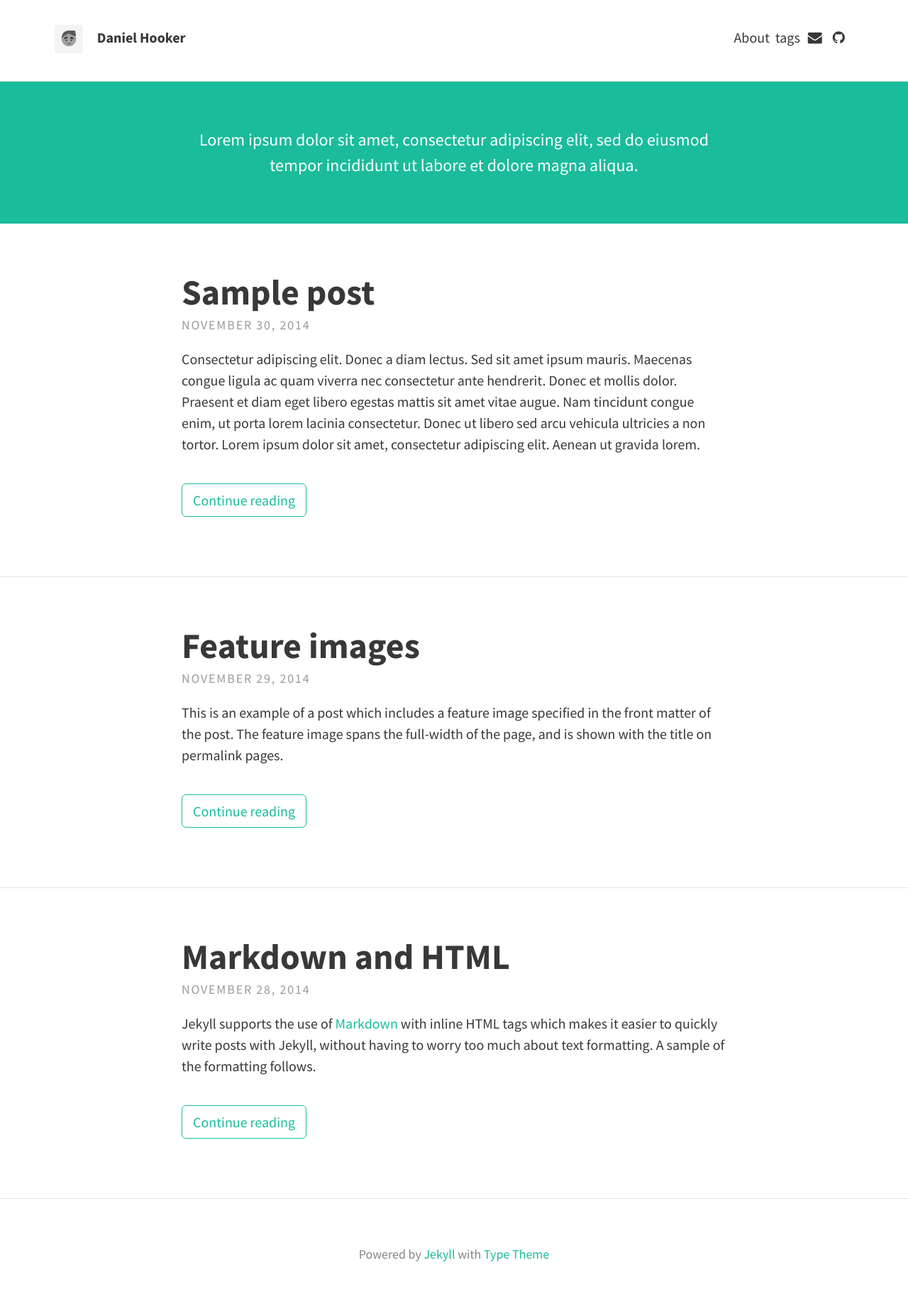
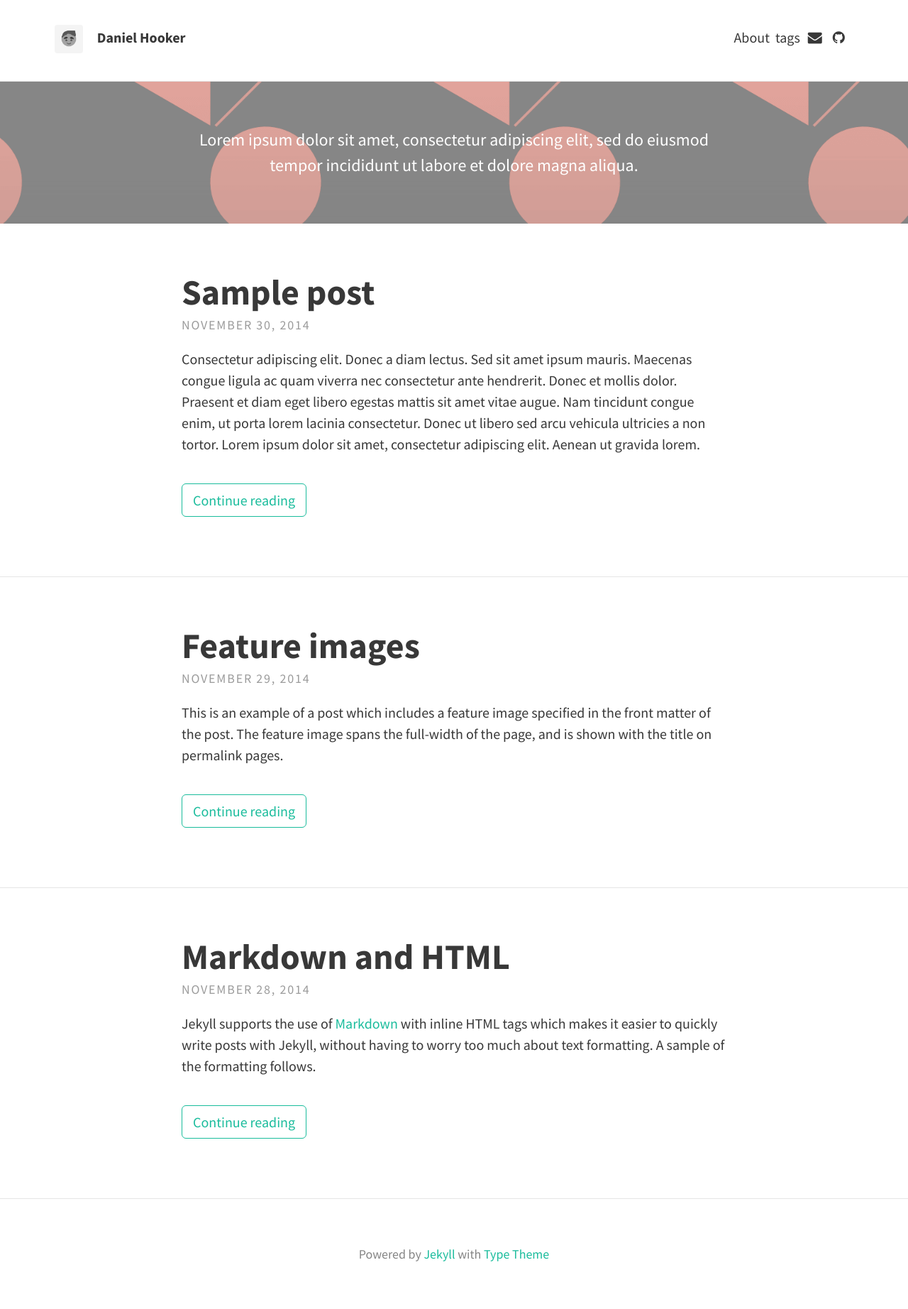
Before and after one commit to danhooker/danhooker.github.io, a Jekyll site: the page built from index.html, in a window 1280 px wide. Shown: the whole page at 71% size. Built offline with Jekyll 4.4.1, drawn with Linux system fonts in a browser that asks for light colours; the list of posts is cut into pages by our own code.

Commit message:
adding header image

```diff
--- a/_config.yml
+++ b/_config.yml
@@ -15,7 +15,7 @@ theme_settings:
   header_text: >
      <p>Lorem ipsum dolor sit amet, consectetur adipiscing elit, sed do eiusmod tempor incididunt ut labore et dolore magna aliqua.</p>
 
-  header_text_feature_image:
+  header_text_feature_image: assets/img/sample_feature_img_2.png
   footer_text: >
    Powered by <a href="https://jekyllrb.com/">Jekyll</a> with <a href="https://github.com/rohanchandra/type-theme">Type Theme</a>
 
```
